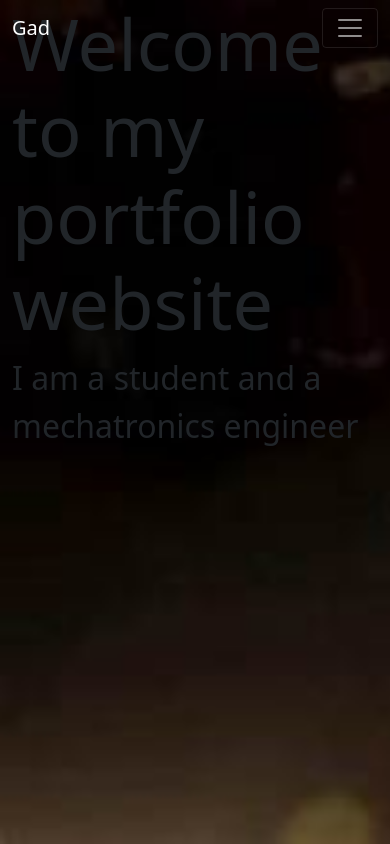
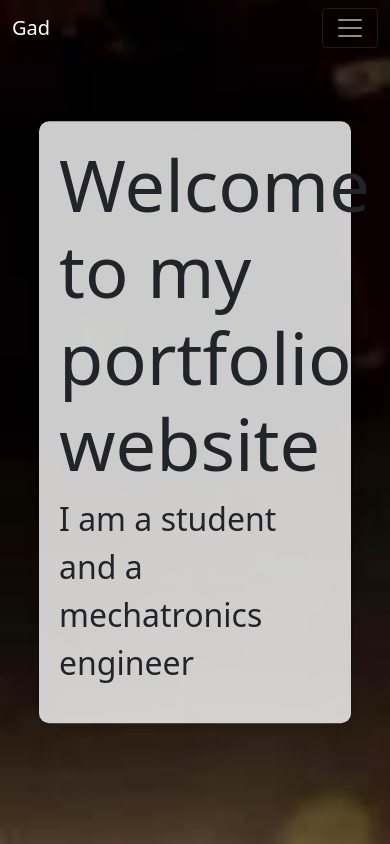
Before and after one commit to gadkimathi/gadkimathi.github.io, a plain HTML site: page index.html in a window 390 px wide. Shown: the top 844 px of the page. Drawn offline with nearby package versions, Linux system fonts and the light colour scheme; a script that the page names is missing.

Commit message:
Update style.css

```diff
--- a/style.css
+++ b/style.css
@@ -5,6 +5,24 @@
     background-size:cover;
     position:relative;
 }
+/* Style for the floating window */
+.floating-window {
+    position: fixed;
+    top: 50%;
+    left: 50%;
+    transform: translate(-50%, -50%);
+    background-color: rgba(255, 255, 255, 0.8);
+    padding: 20px;
+    border-radius: 10px;
+    box-shadow: 0 0 10px rgba(0, 0, 0, 0.3);
+}
+
+/* Media query for smaller screens */
+@media (max-width: 768px) {
+    .floating-window {
+        width: 80%;
+        max-width: 400px;
+    }
 /* text css above hero image*/
 .hero_title {
     font-size: 4.5rem;
```
